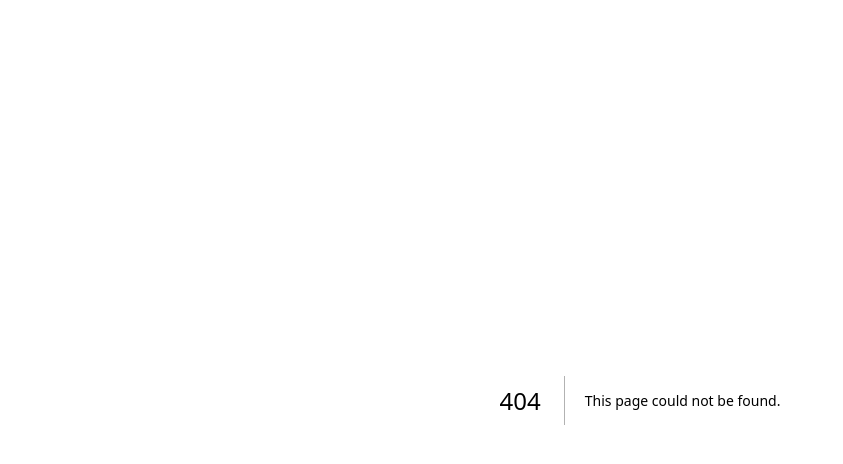
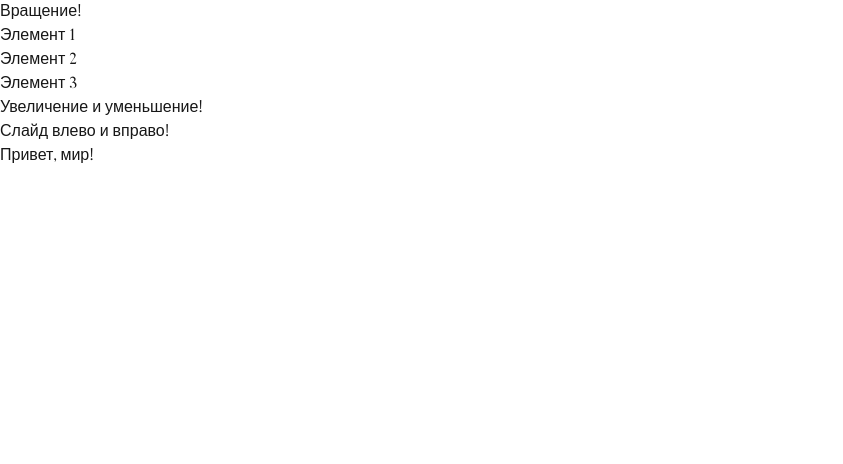
Before and after one commit to CheateRYT/juststory_frontend, a Next.js app: page /testanim in a window 1280 px wide. Before the commit this address had no page. Shown: the top 464 px of the page, without its empty margins (0-843 px from the left). Built offline with nearby package versions, Linux system fonts and the light colour scheme.

Commit message:
feat: test page with framer-motion anims examples

```diff
--- /dev/null
+++ b/app/testanim/page.tsx
@@ -0,0 +1,68 @@
+"use client";
+import { motion } from "framer-motion";
+
+const Page = () => {
+  const items = [1, 2, 3];
+
+  return (
+    <>
+      <motion.div
+        initial={{ rotate: 0 }}
+        animate={{ rotate: 360 }}
+        transition={{ duration: 2 }}
+      >
+        Вращение!
+      </motion.div>
+      <motion.div
+        initial="hidden"
+        animate="visible"
+        variants={{
+          hidden: { opacity: 0 },
+          visible: {
+            opacity: 1,
+            transition: {
+              staggerChildren: 0.3,
+            },
+          },
+        }}
+      >
+        {items.map((item) => (
+          <motion.div
+            key={item}
+            variants={{
+              hidden: { opacity: 0, y: 20 },
+              visible: { opacity: 1, y: 0 },
+            }}
+          >
+            Элемент {item}
+          </motion.div>
+        ))}
+      </motion.div>
+      <motion.div
+        initial={{ scale: 0 }}
+        animate={{ scale: 1 }}
+        exit={{ scale: 0 }}
+        transition={{ duration: 0.5 }}
+      >
+        Увеличение и уменьшение!
+      </motion.div>
+      <motion.div
+        initial={{ x: "-100vw" }}
+        animate={{ x: 0 }}
+        exit={{ x: "100vw" }}
+        transition={{ duration: 0.5 }}
+      >
+        Слайд влево и вправо!
+      </motion.div>
+      <motion.div
+        initial={{ opacity: 0 }}
+        animate={{ opacity: 1 }}
+        exit={{ opacity: 0 }}
+        transition={{ duration: 0.5 }}
+      >
+        Привет, мир!
+      </motion.div>
+    </>
+  );
+};
+export default Page;
--- a/package.json
+++ b/package.json
@@ -11,6 +11,7 @@
   "dependencies": {
     "@reduxjs/toolkit": "^2.4.0",
     "axios": "^1.7.8",
+    "framer-motion": "^11.15.0",
     "js-cookie": "^3.0.5",
     "next": "15.0.3",
     "react": "19.0.0-rc-66855b96-20241106",
```
Also changed, not shown: 1 other file (tests, documents, lock files or other folders).
